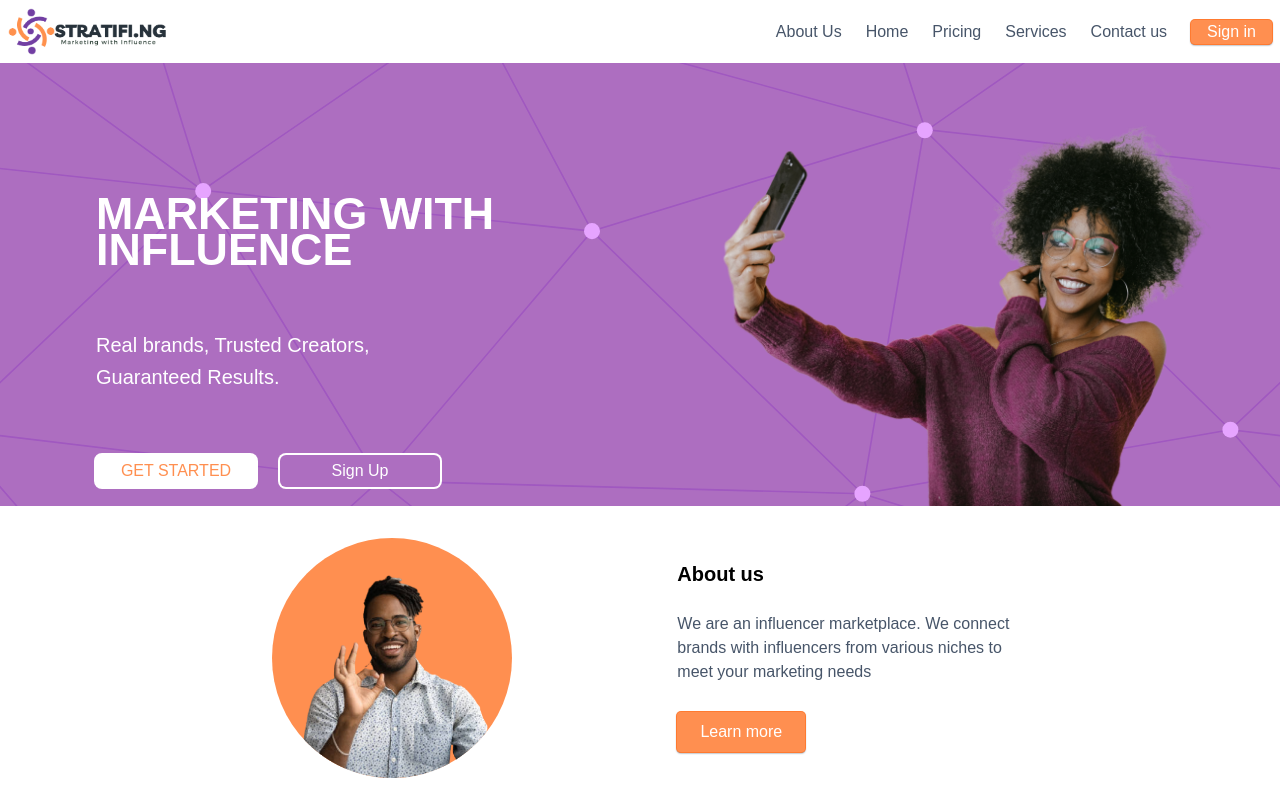
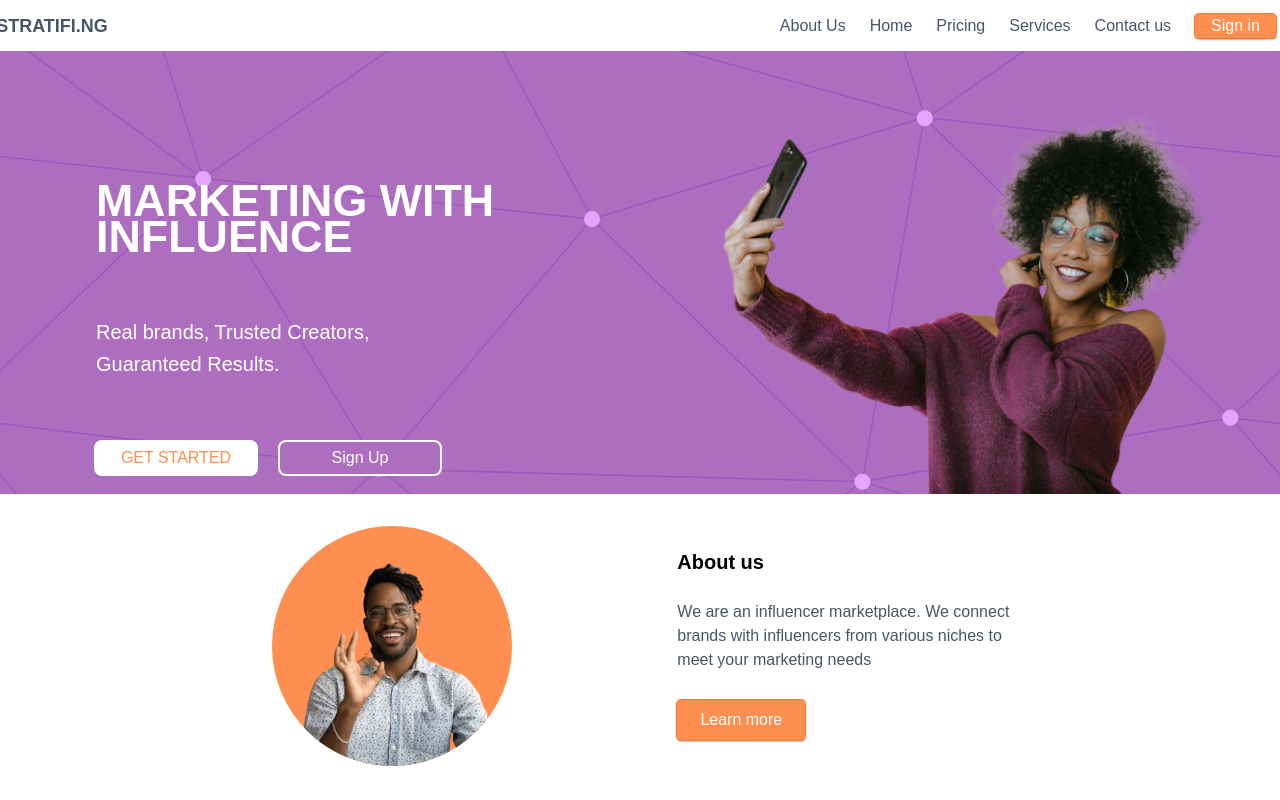
Before and after one commit to STRATIFI-Bravo-Startup-3/Stratifi-React, a React (Create React App) app in the folder stratifi-app/: page / in a window 1280 px wide. Shown: the top 800 px of the page. Built offline with nearby package versions, Linux system fonts and the light colour scheme.

Commit message:
Logo change

```diff
--- a/stratifi-app/src/App.js
+++ b/stratifi-app/src/App.js
@@ -1,8 +1,5 @@
 import "./App.css";
-import NavBar from "./components/NavBar";
-import Footer from "./components/Footer";
-import FaqComp from "./components/Faq";
-import Testimonial from "./components/Testimonial";
+
 import Home from "./pages/Home";
 import Register from "./pages/Register";
 import { BrowserRouter as Router, Routes, Route } from "react-router-dom";
--- a/stratifi-app/src/components/NavBar.jsx
+++ b/stratifi-app/src/components/NavBar.jsx
@@ -9,9 +9,10 @@ const NavBar = () => {
 
   return (
     <header className=" bg-[#FFFFFF] ">
-      <div className="flex items-center p-2  text-slate-600 justify-between xl:mx-auto xl:max-w-7xl max-w-full flex-wrap w-full">
-        <div className="w-[10rem]">
+      <div className="flex items-center p-1  text-slate-600 justify-between xl:mx-auto xl:max-w-7xl max-w-full flex-wrap w-full">
+        <div className="flex justify-center w-[3rem]">
           <img className="" src={logo} alt="" srcSet="" />
+          <span className="font-black text-lg my-auto">STRATIFI.NG</span>
         </div>
         <HiMenu
           className={`${
--- a/stratifi-app/src/components/faq.jsx
+++ b/stratifi-app/src/components/faq.jsx
@@ -71,7 +71,7 @@ const styles = {
 function FaqComp() {
   return (
     <div>
-      <section className="faq">
+      {/* <section className="faq">
         <div className="faqhead">
           <h1>FAQs</h1>
         </div>
@@ -110,7 +110,7 @@ function FaqComp() {
             </li>
           </ul>
         </div>
-      </section>
+      </section> */}
     </div>
   );
 }
--- a/stratifi-app/src/pages/Home.jsx
+++ b/stratifi-app/src/pages/Home.jsx
@@ -1,7 +1,7 @@
 import NavBar from "../components/NavBar";
 import Hero from "../components/Hero";
 import Testimonial from "../components/Testimonial";
-import Faq from "../components/faq";
+import FaqComp from "../components/faq";
 import Footer from "../components/Footer";
 import About from "../components/About";
 
@@ -11,6 +11,7 @@ const Home = () => {
       <NavBar />
       <Hero />
       <About />
+      <FaqComp />
       <Testimonial />
       <Footer />
     </main>
```
Also changed, not shown: stratifi-app/public/favicon.png, stratifi-app/src/images/logo.png.
